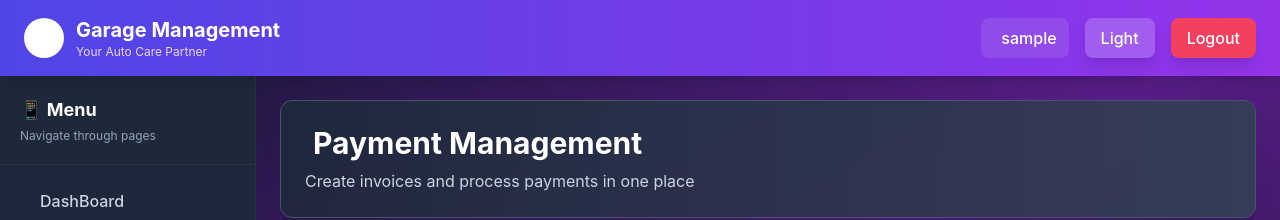
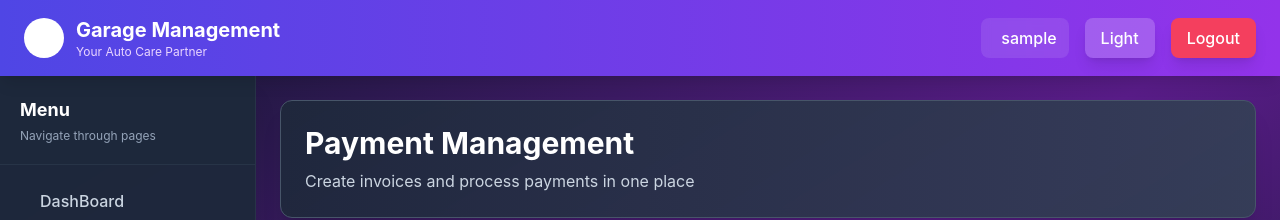
Before and after one commit to HemantDigarse/GarageManagement-BillingSystem-frontend-, a React (Vite) app: page /invoices in a window 1280 px wide. Shown: the top 220 px of the page. Built offline with nearby package versions, Linux system fonts and the light colour scheme; no server answers; sample sign-in values are in the browser's storage.

Commit message:
Final Changes

```diff
--- a/src/components/Sidebar.jsx
+++ b/src/components/Sidebar.jsx
@@ -26,7 +26,7 @@ export default function Sidebar() {
       }`}>
         <div className={`text-lg font-bold mb-1 ${
           theme === 'dark' ? 'text-white' : 'text-gray-900'
-        }`}>📱 Menu</div>
+        }`}>Menu</div>
         <div className={`text-xs ${
           theme === 'dark' ? 'text-slate-400' : 'text-gray-500'
         }`}>Navigate through pages</div>
--- a/src/pages/Customers.jsx
+++ b/src/pages/Customers.jsx
@@ -101,7 +101,7 @@ export default function Customers() {
       {/* Header */}
       <div className="bg-gradient-to-r from-slate-800/90 to-slate-700/90 backdrop-blur-sm p-6 rounded-xl shadow-xl border border-slate-600">
         <h1 className="text-3xl font-bold text-white mb-2 flex items-center gap-2">
-          <span></span> Customers Management
+          Customers Management
         </h1>
         <p className="text-slate-300">Manage your customer database</p>
       </div>
@@ -240,7 +240,7 @@ export default function Customers() {
                       colSpan="5"
                       className="p-8 text-center text-slate-400"
                     >
-                      <div className="text-6xl mb-4">📭</div>
+                      <div className="text-6xl mb-4"></div>
                       <div className="text-xl">
                         {searchTerm ? 'No customers found matching your search' : 'No customers yet'}
                       </div>
--- a/src/pages/Dashboard.jsx
+++ b/src/pages/Dashboard.jsx
@@ -54,7 +54,7 @@ export default function Dashboard() {
     return (
       <div className="flex items-center justify-center h-96">
         <div className="text-center">
-          <div className="animate-spin text-6xl mb-4">⚙️</div>
+          <div className="animate-spin text-6xl mb-4"></div>
           <div className="text-xl text-white">Loading dashboard...</div>
         </div>
       </div>
--- a/src/pages/Invoices.jsx
+++ b/src/pages/Invoices.jsx
@@ -209,7 +209,7 @@ export default function Invoices() {
       {/* Header */}
       <div className="bg-gradient-to-r from-slate-800/90 to-slate-700/90 backdrop-blur-sm p-6 rounded-xl shadow-xl border border-slate-600">
         <h1 className="text-3xl font-bold text-white mb-2 flex items-center gap-2">
-          <span></span> Payment Management
+          Payment Management
         </h1>
         <p className="text-slate-300">Create invoices and process payments in one place</p>
       </div>
@@ -364,7 +364,7 @@ export default function Invoices() {
               type="submit"
               className="flex-1 bg-gradient-to-r from-green-500 to-emerald-500 text-white px-4 py-3 rounded-lg font-medium hover:scale-105 active:scale-95 transition-transform shadow-lg"
             >
-              {editing ? '💾 Save Changes' : ' Create Invoice'}
+              {editing ? 'Save Changes' : ' Create Invoice'}
             </button>
             {editing && (
               <button
--- a/src/pages/Services.jsx
+++ b/src/pages/Services.jsx
@@ -78,7 +78,7 @@ export default function Services() {
       {/* Header */}
       <div className="bg-gradient-to-r from-slate-800/90 to-slate-700/90 backdrop-blur-sm p-6 rounded-xl shadow-xl border border-slate-600">
         <h1 className="text-3xl font-bold text-white mb-2 flex items-center gap-2">
-          <span></span> Services Management
+          Services Management
         </h1>
         <p className="text-slate-300">Manage your service offerings</p>
       </div>
--- a/src/pages/Vehicles.jsx
+++ b/src/pages/Vehicles.jsx
@@ -115,7 +115,7 @@ export default function Vehicles() {
       {/* Header */}
       <div className="bg-gradient-to-r from-slate-800/90 to-slate-700/90 backdrop-blur-sm p-6 rounded-xl shadow-xl border border-slate-600">
         <h1 className="text-3xl font-bold text-white mb-2 flex items-center gap-2">
-          <span></span> Vehicles Management
+          Vehicles Management
         </h1>
         <p className="text-slate-300">Manage your vehicle fleet</p>
       </div>
```
